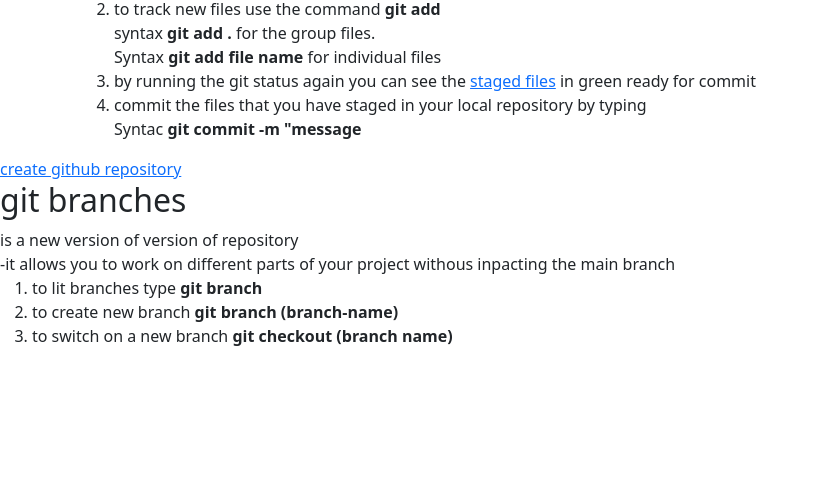
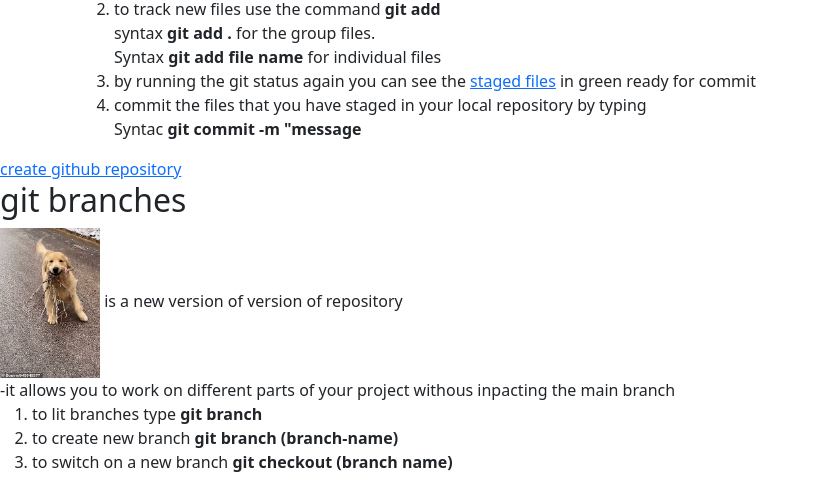
Before and after one commit to albertfresco/firstgit, a plain HTML site: page index.html in a window 1280 px wide. Shown: the part 562-1052 px from the top of the page, without its empty margins (0-819 px from the left). Before the commit the page ends 926 px from the top, so only its background shows below. Drawn offline with nearby package versions, Linux system fonts and the light colour scheme.

Commit message:
modified file

```diff
--- a/index.html
+++ b/index.html
@@ -36,6 +36,7 @@
         <a href="github.html">create github repository</a>
 
         <h2>git branches</h2>
+        <img src="dog.jpg" alt="" width="100px">
         is a new version of version of repository <br/>
         -it allows you to work on different parts of your project withous inpacting the main branch
         <ol>
```
